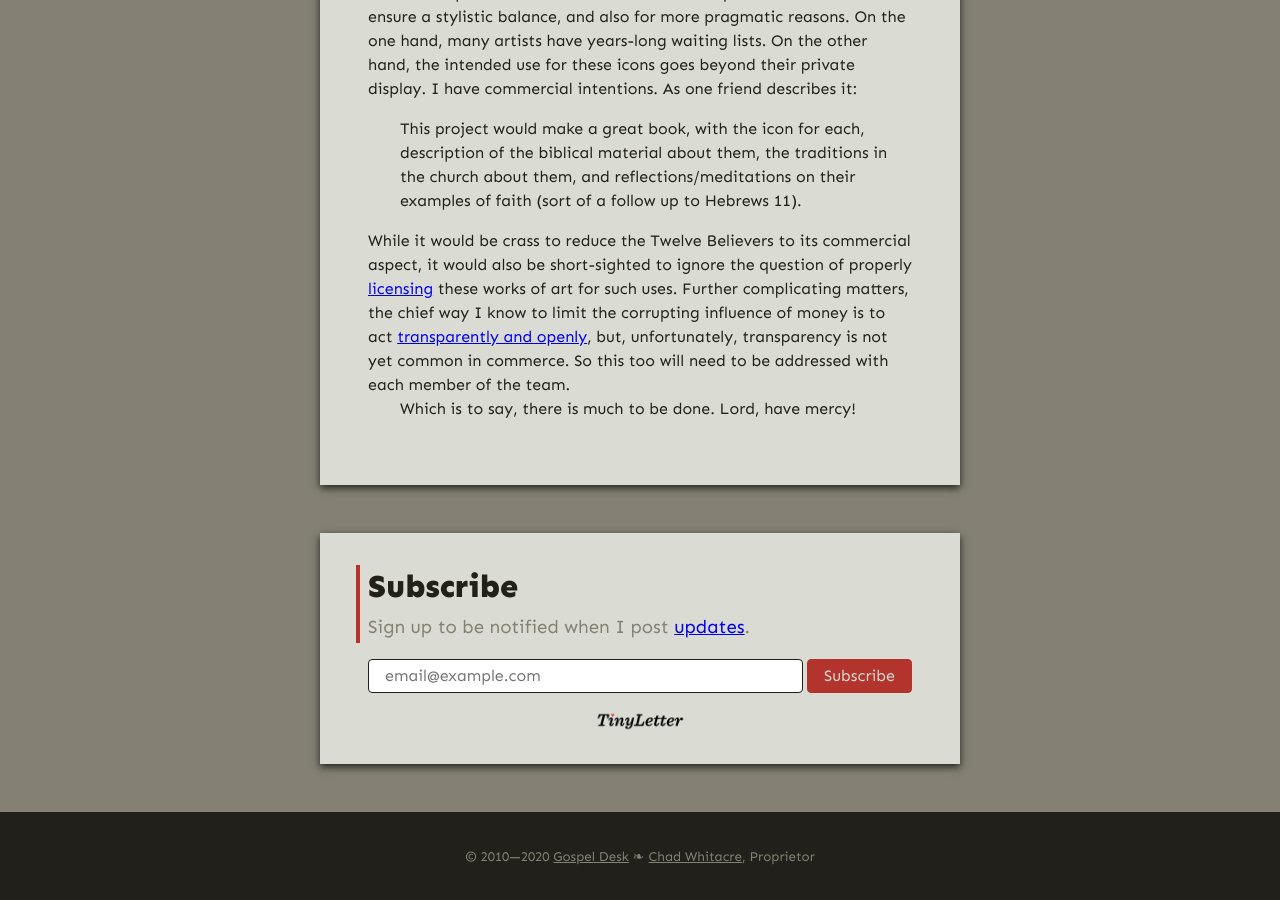
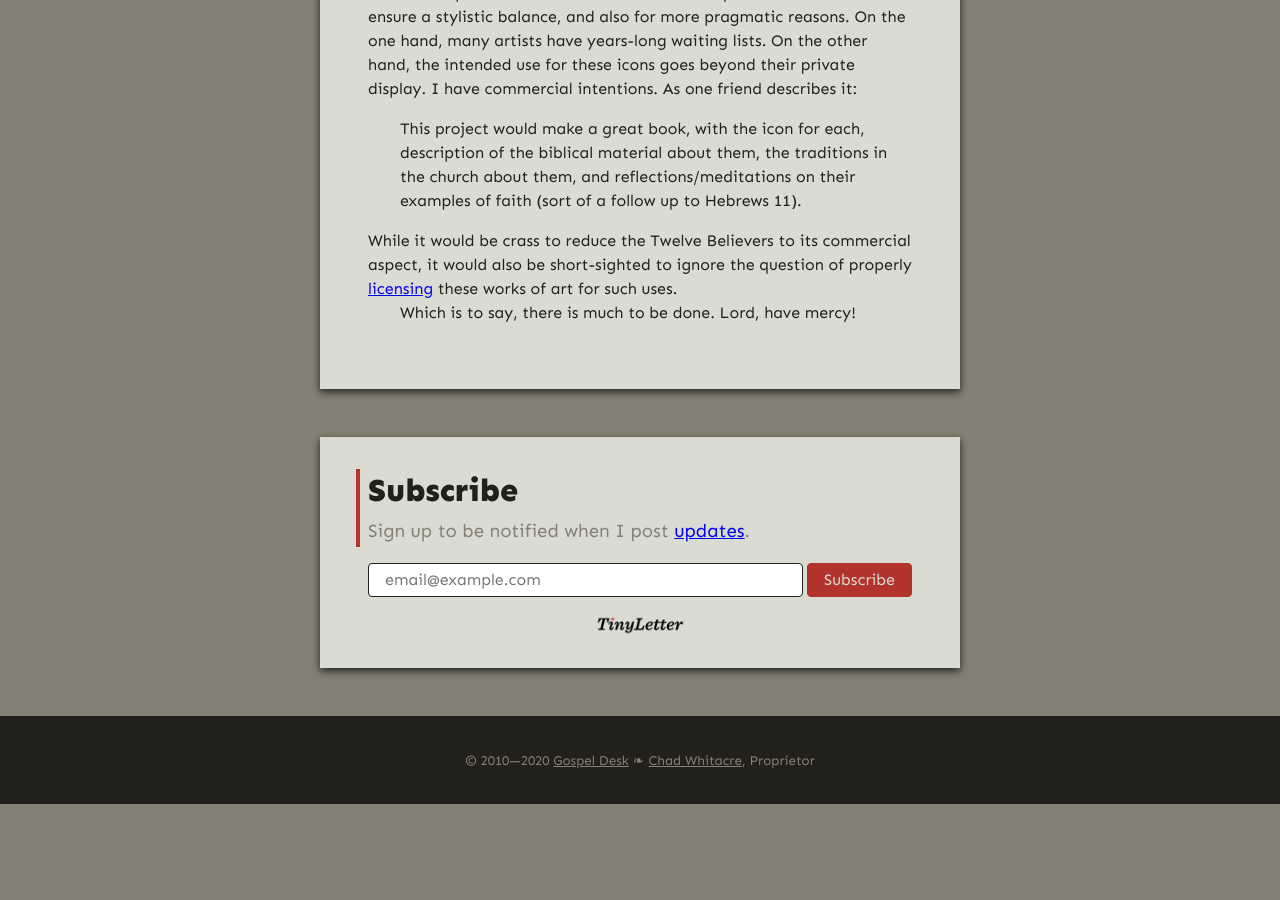
Before and after one commit to gospel-desk/www.logstown.com, a Jekyll site: the page built from _posts/2020-06-03-a-deisis.md, in a window 1280 px wide and 900 px high, scrolled down 4121 px. Built offline with Jekyll 4.4.1, drawn with Linux system fonts in a browser that asks for light colours; after the commit the page ends 4925 px from its top, so only the background shows below that.

Commit message:
Dial back throbbing transparency commitment

```diff
--- a/_posts/2020-06-03-a-deisis.md
+++ b/_posts/2020-06-03-a-deisis.md
@@ -235,10 +235,6 @@ As one friend describes it:
 While it would be crass to reduce the Twelve Believers to its commercial
 aspect, it would also be short-sighted to ignore the question of properly
 [licensing](https://www.plagiarismtoday.com/2019/09/05/copyright-and-commissioned-art/)
-these works of art for such uses. Further complicating matters, the chief way I
-know to limit the corrupting influence of money is to act [transparently and
-openly](https://opensource.com/open-organization/16/9/openness-means-to-what-end),
-but, unfortunately, transparency is not yet common in commerce. So this too
-will need to be addressed with each member of the team.
+these works of art for such uses.
 
 Which is to say, there is much to be done. Lord, have mercy!
```
